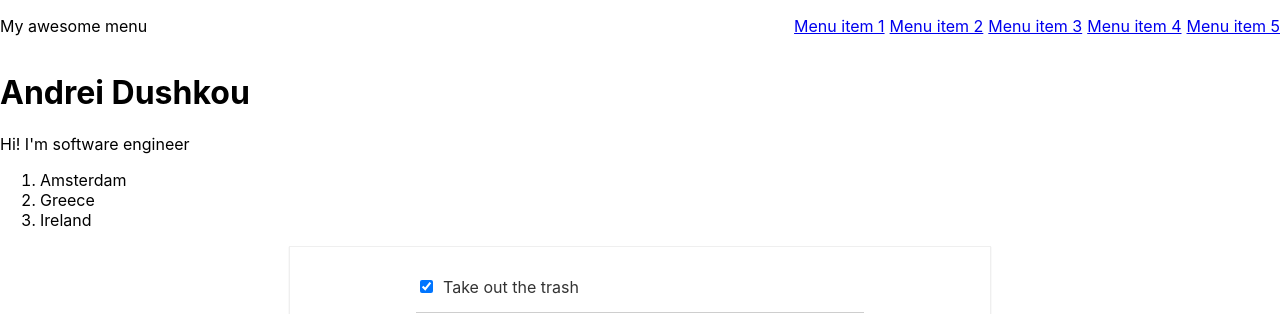
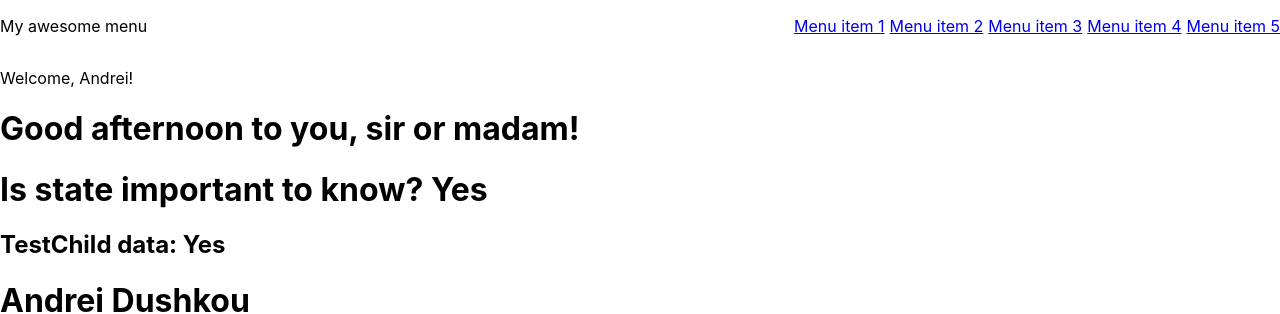
Before and after one commit to burn1ng/react-app, a React (Create React App) app: page / in a window 1280 px wide. Shown: the top 314 px of the page. Built offline with nearby package versions, Linux system fonts and the light colour scheme.

Commit message:
finished 14 lesson

```diff
--- a/src/App.js
+++ b/src/App.js
@@ -1,4 +1,4 @@
-import React from "react";
+import React, { Component } from "react";
 import MyInfo from "./components/MyInfo";
 import ToDoList from "./components/todo/ToDoList";
 import Navbar from "./components/Navbar";
@@ -6,10 +6,27 @@ import Footer from "./components/Footer";
 import ContactCardsList from "./components/contacts_list/ContactCardsList";
 import JokesList from "./components/jokes_list/JokesList";
 import ProductsList from "./components/products/ProductsList";
+import Header from "./components/Header";
+import Greeting from "./components/Greeting";
+import TestChild from "./components/TestChild";
 
-const App = () => (
+export default class App extends Component {
+  constructor() {
+    super();
+
+    this.state = {
+      answer: "Yes"
+    };
+  }
+
+  render() {
+    return (
       <>
         <Navbar />
+        <Header username="Andrei" />
+        <Greeting />
+        <h1>Is state important to know? {this.state.answer}</h1>
+        <TestChild testAnswer={this.state.answer} />
         <MyInfo />
         <ToDoList />
         <ContactCardsList />
@@ -18,5 +35,5 @@ const App = () => (
         <Footer />
       </>
     );
-
-export default App;
+  }
+}
--- /dev/null
+++ b/src/components/Greeting.js
@@ -0,0 +1,18 @@
+import React from "react";
+
+export default class Greeting extends React.Component {
+  render() {
+    const hours = new Date().getHours();
+    let timeOfDay;
+
+    if (hours < 12) {
+      timeOfDay = "morning";
+    } else if (hours >= 12 && hours < 17) {
+      timeOfDay = "afternoon";
+    } else {
+      timeOfDay = "night";
+    }
+
+    return <h1>Good {timeOfDay} to you, sir or madam!</h1>;
+  }
+}
--- /dev/null
+++ b/src/components/Header.js
@@ -0,0 +1,11 @@
+import React, { Component } from "react";
+
+export default class Header extends Component {
+  render() {
+    return (
+      <header>
+        <p>Welcome, {this.props.username}!</p>
+      </header>
+    );
+  }
+}
--- /dev/null
+++ b/src/components/TestChild.js
@@ -0,0 +1,7 @@
+import React, { Component } from "react";
+
+export default class TestChild extends Component {
+  render() {
+    return <h2>TestChild data: {this.props.testAnswer}</h2>;
+  }
+}
```
Lines whose indentation alone changed are shown as unchanged.
